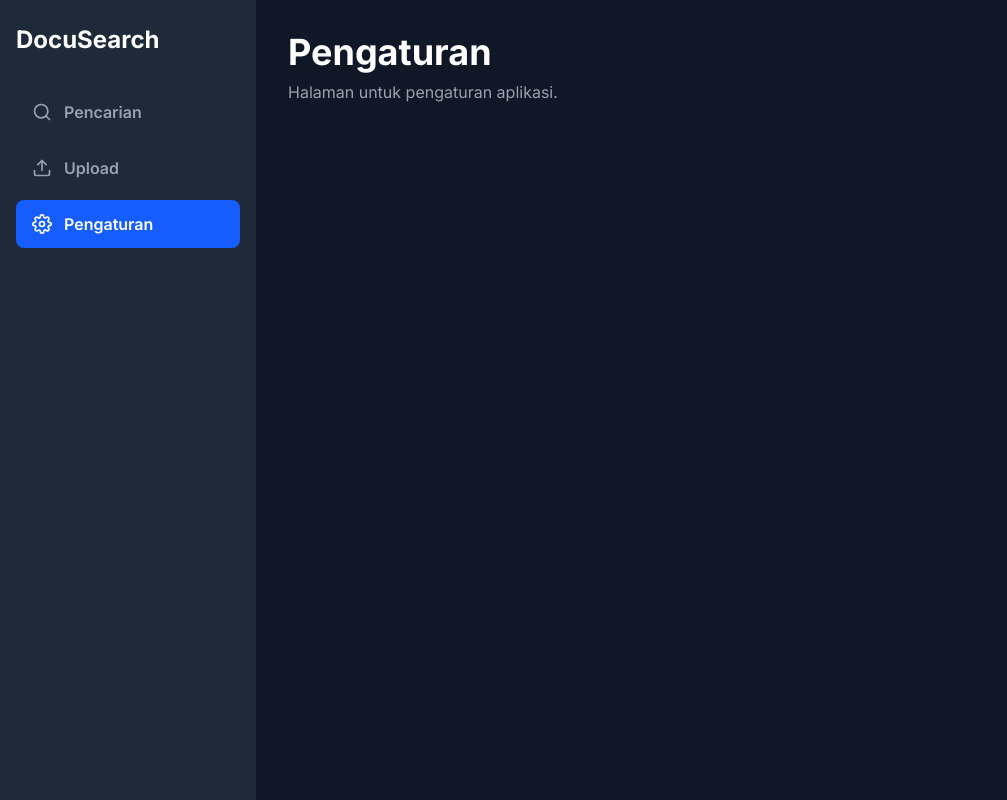
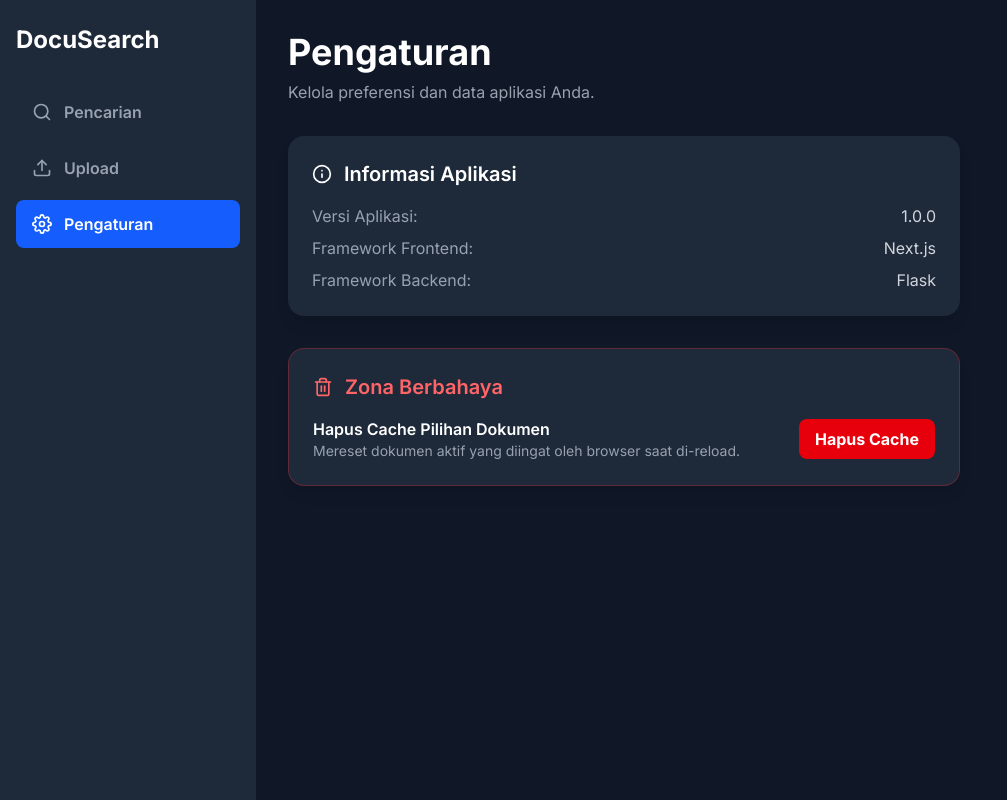
Before and after one commit to GavrielAdi/project-indexing, a Next.js app in the folder frontend/: page / in a window 1280 px wide. Both pictures are taken after a click on the button "Pengaturan". Shown: the whole page, without its empty margins (0-1007 px from the left). Built offline with nearby package versions, Linux system fonts and the light colour scheme; no server answers.

Commit message:
feat: uploader name and file tag

```diff
--- a/frontend/src/app/page.tsx
+++ b/frontend/src/app/page.tsx
@@ -6,75 +6,49 @@ import Sidebar from '../components/Sidebar';
 import SearchPage from '../components/SearchPage';
 import UploadPage from '../components/UploadPage';
 import SettingsPage from '../components/SettingsPage';
-import { FiMenu } from 'react-icons/fi'; // Impor ikon untuk menu
+import { FiMenu } from 'react-icons/fi';
 
+// --- PERUBAHAN DI SINI: Tambahkan uploaded_by dan tags ---
 export interface Document {
   id: string;
   filename: string;
   upload_date: string;
+  uploaded_by: string;
+  tags: string[];
 }
 
 const LOCAL_STORAGE_KEY = 'lastActiveDocumentId';
 
 export default function HomePage() {
-  const [activePage, setActivePage] = useState('pencarian');
+  const [activePage, setActivePage] = useState('upload'); // Arahkan ke upload untuk melihat perubahan
   const [documents, setDocuments] = useState<Document[]>([]);
   const [indexedFile, setIndexedFile] = useState('Memuat...');
   const [activeDocumentId, setActiveDocumentId] = useState<string | null>(null);
   const [isLoading, setIsLoading] = useState(true);
-
-  // --- STATE BARU UNTUK SIDEBAR MOBILE ---
   const [isSidebarOpen, setIsSidebarOpen] = useState(false);
 
   const API_URL = process.env.NEXT_PUBLIC_API_URL || 'http://127.0.0.1:5000';
-
-  const ngrokSkipHeader = {
-    'ngrok-skip-browser-warning': 'true',
-  };
+  const apiHeaders = { 'ngrok-skip-browser-warning': 'true' };
 
   const fetchDocuments = async () => {
     try {
-      const response = await fetch(`${API_URL}/documents`, {
-        cache: 'no-store',
-        headers: ngrokSkipHeader
-      });
-
-      const contentType = response.headers.get("content-type");
-      if (contentType && contentType.indexOf("application/json") !== -1) {
-        const data = await response.json();
-        if (response.ok) {
-          setDocuments(data);
-        } else {
-          console.error("Gagal mengambil riwayat (respons JSON error):", data.error);
-          setDocuments([]);
-        }
-      } else {
-        const textResponse = await response.text();
-        console.error("--- KESALAHAN KRITIS: Backend tidak mengirim JSON! (Kemungkinan dari Ngrok) ---");
-        console.error("Ini adalah respons HTML yang diterima:", textResponse);
-        throw new Error("Backend response was not JSON.");
-      }
-    } catch (err) {
-      console.error("Error koneksi atau parsing saat fetch riwayat:", err);
-      setDocuments([]);
-    }
+      const response = await fetch(`${API_URL}/documents`, { cache: 'no-store', headers: apiHeaders });
+      const data = await response.json();
+      if (response.ok) setDocuments(data);
+    } catch (err) { console.error("Error saat fetch riwayat:", err); }
   };
 
   const handleSwitchDocument = async (docId: string) => {
     if (!docId) return;
     setIsLoading(true);
     try {
-      const response = await fetch(`${API_URL}/switch_document/${docId}`, {
-        method: 'POST',
-        headers: ngrokSkipHeader
-      });
+      const response = await fetch(`${API_URL}/switch_document/${docId}`, { method: 'POST', headers: apiHeaders });
       const data = await response.json();
       if (response.ok) {
         setIndexedFile(data.filename);
         setActiveDocumentId(docId);
         localStorage.setItem(LOCAL_STORAGE_KEY, docId);
       } else {
-        console.error("Gagal switch dokumen:", data.error);
         localStorage.removeItem(LOCAL_STORAGE_KEY);
       }
     } catch (err) { console.error("Error saat switch dokumen:", err); }
@@ -85,27 +59,19 @@ export default function HomePage() {
     const fetchInitialData = async () => {
       setIsLoading(true);
       await fetchDocuments();
-
       const lastActiveId = localStorage.getItem(LOCAL_STORAGE_KEY);
-
       if (lastActiveId) {
         await handleSwitchDocument(lastActiveId);
       } else {
         try {
-          const latestDocResponse = await fetch(`${API_URL}/document/latest`, {
-            cache: 'no-store',
-            headers: ngrokSkipHeader
-          });
+          const latestDocResponse = await fetch(`${API_URL}/document/latest`, { cache: 'no-store', headers: apiHeaders });
           const latestDocData = await latestDocResponse.json();
           if (latestDocResponse.ok && latestDocData.id) {
             await handleSwitchDocument(latestDocData.id);
           } else {
             setIndexedFile("Tidak ada dokumen di database.");
           }
-        } catch (err) {
-          console.error("Gagal memuat data awal:", err);
-          setIndexedFile("Gagal terhubung ke backend.");
-        }
+        } catch (err) { setIndexedFile("Gagal terhubung ke backend."); }
       }
       setIsLoading(false);
     };
@@ -131,12 +97,9 @@ export default function HomePage() {
   return (
     <div className="dark">
       <div className="flex h-screen bg-gray-900 text-white">
-        {/* Sidebar untuk Desktop (md:flex) */}
         <div className="hidden md:flex flex-shrink-0">
           <Sidebar activePage={activePage} setActivePage={setActivePage} />
         </div>
-
-        {/* Sidebar untuk Mobile (Overlay) */}
         {isSidebarOpen && (
           <div className="md:hidden fixed inset-0 z-50 bg-gray-900 bg-opacity-70" onClick={() => setIsSidebarOpen(false)}>
             <div className="fixed inset-y-0 left-0 w-64 bg-gray-800 shadow-xl" onClick={(e) => e.stopPropagation()}>
@@ -144,29 +107,22 @@ export default function HomePage() {
                 activePage={activePage}
                 setActivePage={(page) => {
                   setActivePage(page);
-                  setIsSidebarOpen(false); // Otomatis tutup sidebar setelah item diklik
+                  setIsSidebarOpen(false);
                 }}
                 onClose={() => setIsSidebarOpen(false)}
               />
             </div>
           </div>
         )}
-
         <div className="flex-1 flex flex-col w-full min-w-0">
-          {/* Header untuk Mobile (md:hidden) */}
           <header className="sticky top-0 z-40 flex items-center justify-between bg-gray-900/80 backdrop-blur-sm p-4 border-b border-gray-700 md:hidden">
             <div className="flex items-center gap-4">
-              <button
-                className="p-1 text-gray-300 hover:text-white"
-                onClick={() => setIsSidebarOpen(true)}
-              >
+              <button className="p-1 text-gray-300 hover:text-white" onClick={() => setIsSidebarOpen(true)}>
                 <FiMenu size={24} />
               </button>
               <h1 className="text-xl font-bold text-white">DocuSearch</h1>
             </div>
           </header>
-
-          {/* Konten Utama dibuat scrollable */}
           <main className="flex-1 p-4 md:p-8 overflow-y-auto">
             {activePage === 'pencarian' && (
               <SearchPage
--- a/frontend/src/components/SettingsPage.tsx
+++ b/frontend/src/components/SettingsPage.tsx
@@ -1,9 +1,66 @@
 // file: frontend/src/components/SettingsPage.tsx
+'use client';
+
+import { FiInfo, FiHardDrive, FiTrash2 } from 'react-icons/fi';
+
+// Kunci yang sama dengan yang ada di page.tsx
+const LOCAL_STORAGE_KEY = 'lastActiveDocumentId';
+
 export default function SettingsPage() {
-    return (
-        <div>
-            <h1 className="text-4xl font-bold text-white">Pengaturan</h1>
-            <p className="text-gray-400 mt-2">Halaman untuk pengaturan aplikasi.</p>
+
+  const handleClearCache = () => {
+    if (window.confirm("Apakah Anda yakin ingin menghapus ingatan dokumen aktif terakhir? Anda harus memilihnya lagi secara manual setelah me-reload.")) {
+      localStorage.removeItem(LOCAL_STORAGE_KEY);
+      alert("Cache pilihan dokumen aktif telah dihapus. Silakan refresh halaman.");
+    }
+  };
+
+  return (
+    <div className="space-y-8 max-w-2xl">
+      <div>
+        <h1 className="text-3xl md:text-4xl font-bold text-white">Pengaturan</h1>
+        <p className="text-gray-400 mt-2">Kelola preferensi dan data aplikasi Anda.</p>
+      </div>
+
+      {/* Kartu Informasi Aplikasi */}
+      <div className="bg-gray-800 p-6 rounded-2xl shadow-lg">
+        <h2 className="text-xl font-semibold mb-4 text-white flex items-center gap-3">
+          <FiInfo /> Informasi Aplikasi
+        </h2>
+        <div className="space-y-2 text-gray-400">
+          <div className="flex justify-between">
+            <span>Versi Aplikasi:</span>
+            <span className="font-mono text-gray-300">1.0.0</span>
+          </div>
+          <div className="flex justify-between">
+            <span>Framework Frontend:</span>
+            <span className="font-mono text-gray-300">Next.js</span>
+          </div>
+          <div className="flex justify-between">
+            <span>Framework Backend:</span>
+            <span className="font-mono text-gray-300">Flask</span>
+          </div>
         </div>
-    );
+      </div>
+
+      {/* Kartu Tindakan / Zona Berbahaya */}
+      <div className="bg-gray-800 p-6 rounded-2xl shadow-lg border border-red-500/30">
+        <h2 className="text-xl font-semibold mb-4 text-red-400 flex items-center gap-3">
+          <FiTrash2 /> Zona Berbahaya
+        </h2>
+        <div className="flex items-center justify-between">
+          <div>
+            <p className="font-semibold text-white">Hapus Cache Pilihan Dokumen</p>
+            <p className="text-sm text-gray-400">Mereset dokumen aktif yang diingat oleh browser saat di-reload.</p>
+          </div>
+          <button
+            onClick={handleClearCache}
+            className="bg-red-600 text-white font-bold py-2 px-4 rounded-lg hover:bg-red-700 transition-colors"
+          >
+            Hapus Cache
+          </button>
+        </div>
+      </div>
+    </div>
+  );
 }
```
Also changed, not shown: frontend/src/components/UploadPage.tsx (+49 -26 lines), 1 other file (tests, documents, lock files or other folders).
